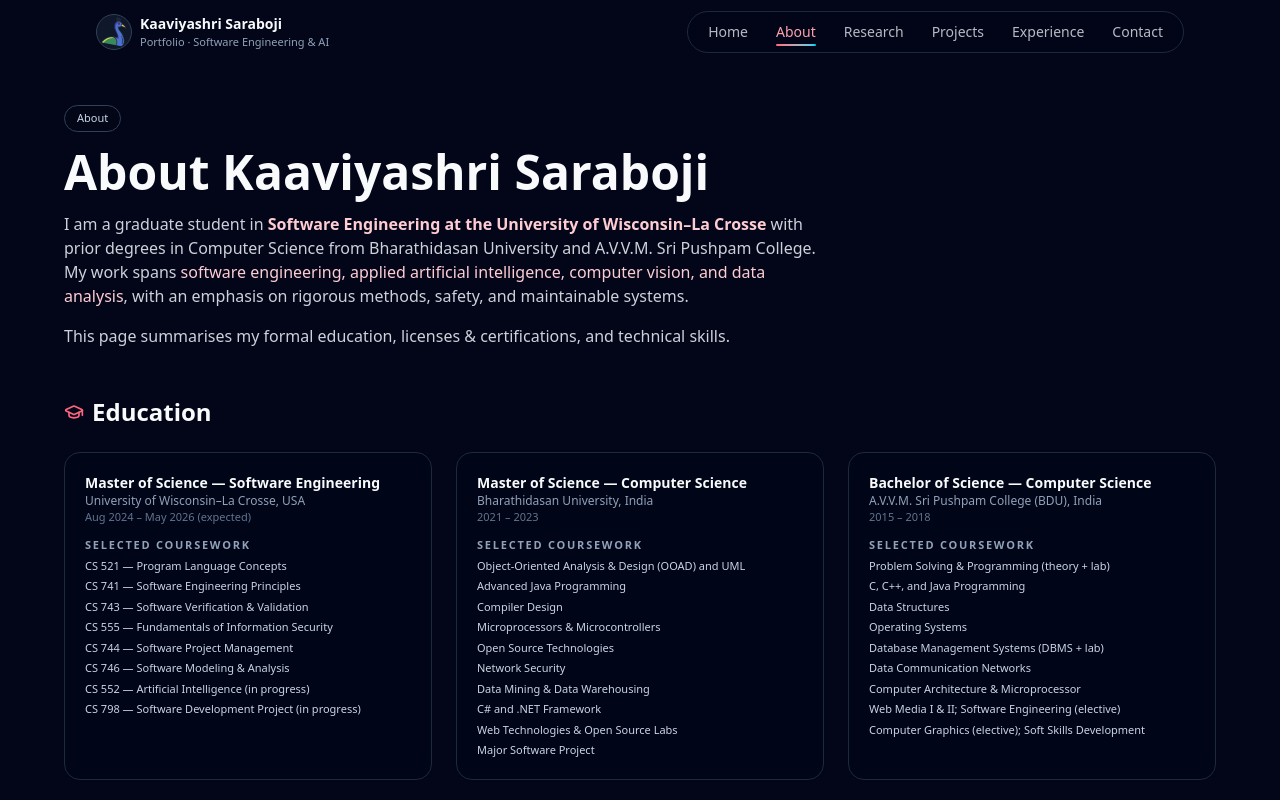
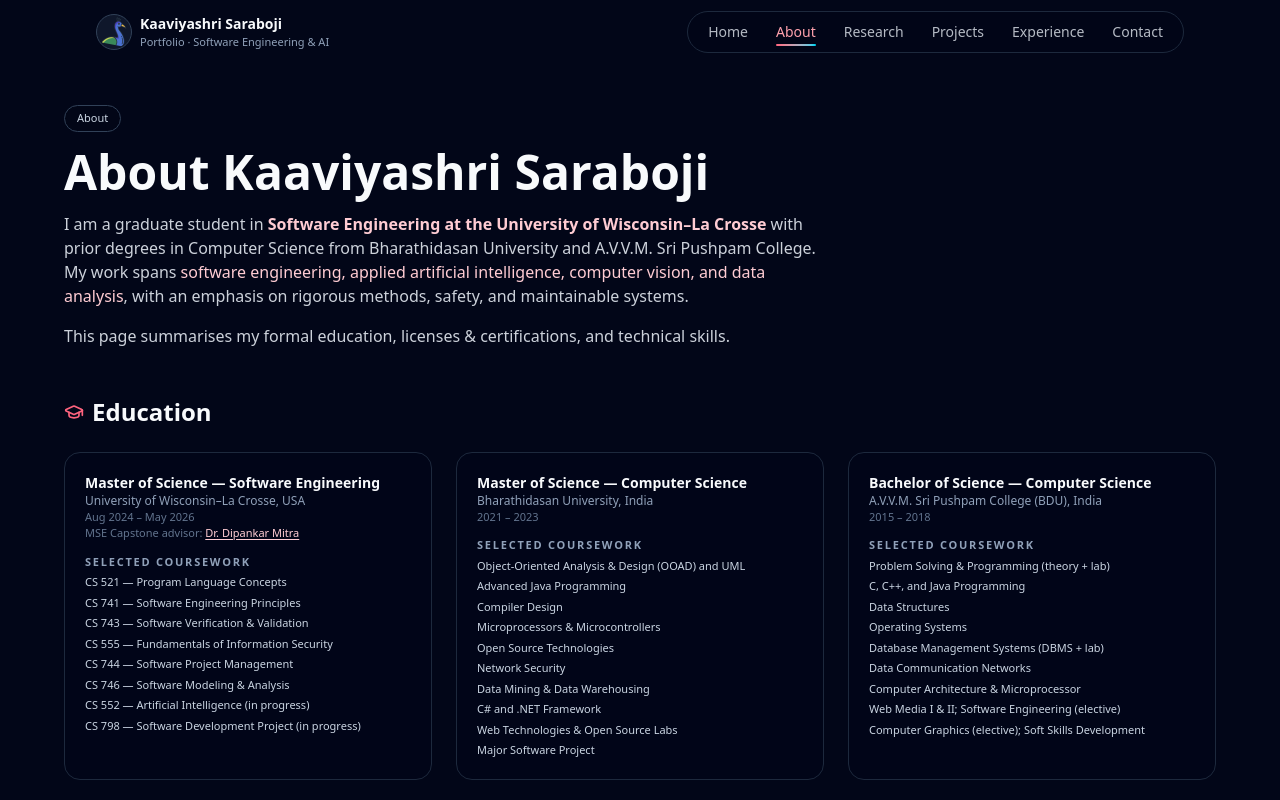
Before and after one commit to Kaaviyashri/Kaaviya_Portfolio, a React (Vite) app: page /about in a window 1280 px wide. Shown: the top 800 px of the page. Built offline with nearby package versions, Linux system fonts and the light colour scheme.

Commit message:
Update About.jsx

```diff
--- a/src/pages/About.jsx
+++ b/src/pages/About.jsx
@@ -60,7 +60,18 @@
                 University of Wisconsin–La Crosse, USA
               </p>
               <p className="text-[11px] text-slate-500">
-                Aug 2024 – May 2026 (expected)
+                Aug 2024 – May 2026
+              </p>
+              <p className="text-[11px] text-slate-500">
+                MSE Capstone advisor:{" "}
+                <a
+                  href="https://www.uwlax.edu/profile/dmitra/"
+                  target="_blank"
+                  rel="noreferrer"
+                  className="text-rose-200 hover:text-rose-100 underline underline-offset-2"
+                >
+                  Dr. Dipankar Mitra
+                </a>
               </p>
             </div>
             <div className="space-y-1">
```
